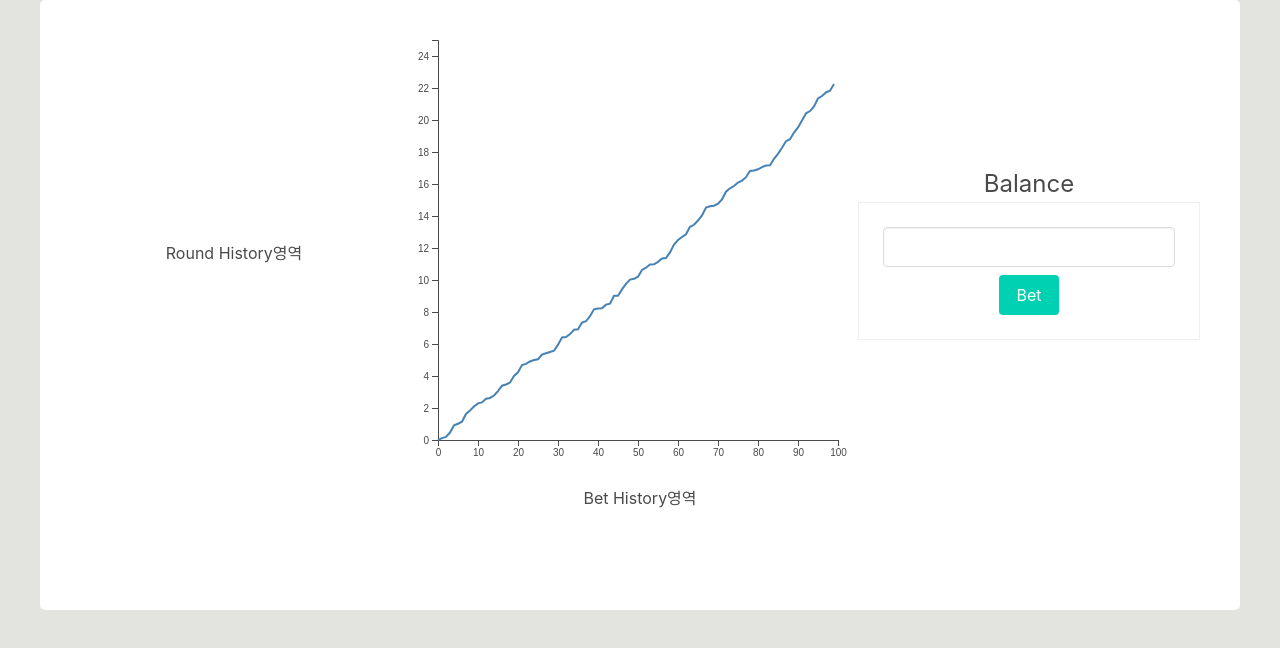
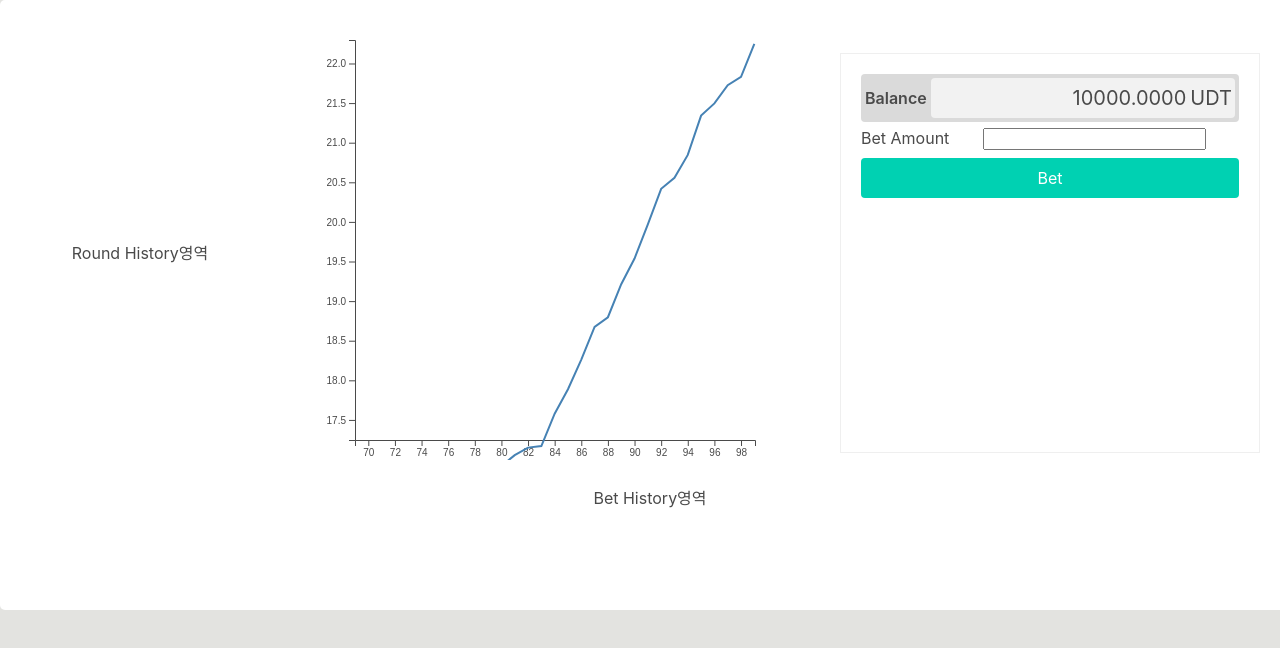
Before and after one commit to jeonsoeun/special-rocket, a React app: page / in a window 1280 px wide. Shown: the top 648 px of the page. Built offline with nearby package versions, Linux system fonts and the light colour scheme; a web font is replaced by a local one.

Commit message:
중간 저장

```diff
--- a/src/components/Graph.tsx
+++ b/src/components/Graph.tsx
@@ -44,8 +44,8 @@ const Graph = () => {
       const width = 400;
       const height = 400;
 
-      const DOMAIN_WIDTH_MAX = 100;
-      const DOMAIN_HEIGHT_MAX = 25;
+      const DOMAIN_WIDTH_MAX = 30;
+      const DOMAIN_HEIGHT_MAX = 5;
       // data 최대 수치가 DOMAIN_WIDTH_MAX보다 작으면 0부터, DOMAIN_WIDTH_MAX이상이면 최대수치 - DOMAIN_WIDTH_MAX부터
       const domainXStart =
         targetData.length === 0 ||
--- a/src/components/bettingZone/BetContainer.tsx
+++ b/src/components/bettingZone/BetContainer.tsx
@@ -1,24 +1,12 @@
 import React, { useState } from 'react';
 import BettingZone from './BettingZone';
-import PreBettingZone from './PreBettingZone';
 import UserBalance from './UserBalance';
 
-const BETTING_ZONE = 'betting-zone';
-const PRE_BETTING_ZONE = 'preBetting-zone';
-type TBettingZone = 'betting-zone' | 'preBetting-zone';
-
 const BetContainer = () => {
-  const [selectedTab, setSelectedTap] = useState<TBettingZone>(BETTING_ZONE);
-  function onClickTab(newSelected: TBettingZone) {
-    setSelectedTap(newSelected);
-  }
   return (
     <div className={`bet-container`}>
       <UserBalance />
-      <div className="selected-bet-type">
-        {selectedTab === BETTING_ZONE && <BettingZone />}
-        {selectedTab === PRE_BETTING_ZONE && <PreBettingZone />}
-      </div>
+      <BettingZone />
     </div>
   );
 };
--- a/src/components/bettingZone/BettingZone.tsx
+++ b/src/components/bettingZone/BettingZone.tsx
@@ -3,11 +3,14 @@ import React from 'react';
 const BettingZone = () => {
   return (
     <div className="betting-zone">
-      <div className="p-1">
-        <input type="text" className="input" id="betting-zone-input" />
+      <div className="bet-amount pt-1 pb-1">
+        <span>Bet Amount</span>
+        <span className="amount-input">
+          <input type="text" id="betting-zone-input" />
+        </span>
       </div>
-      <div className="p-1">
-        <button className={`button is-primary btn-bet`}>Bet</button>
+      <div className="pt-1 pb-1">
+        <button className={`button is-primary is-fullwidth`}>Bet</button>
       </div>
     </div>
   );
--- a/src/components/bettingZone/UserBalance.tsx
+++ b/src/components/bettingZone/UserBalance.tsx
@@ -1,10 +1,17 @@
 import React from 'react';
+import { useSelector } from 'react-redux';
+import { RootState } from '../../store';
 
 const UserBalance = () => {
+  const { strAmount, symbol } = useSelector(
+    (state: RootState) => state.balance
+  );
   return (
-    <div className="user-balance">
-      <span className="is-size-4">
-        <span>Balance</span>
+    <div className="user-balance p-1">
+      <span className="mr-1 has-text-weight-semibold">Balance </span>
+      <span className="balance-amount">
+        <span className="amount pr-1 is-size-5">{strAmount}</span>
+        <span className="symbol is-size-5">{symbol}</span>
       </span>
     </div>
   );
--- a/src/store/balance.ts
+++ b/src/store/balance.ts
@@ -4,14 +4,14 @@ interface IBalance {
   fraction: number;
   amount: number;
   symbol: string;
-  strExpr: string;
+  strAmount: string;
 }
 
 const initState: IBalance = {
   fraction: 4,
   amount: 100000000,
   symbol: 'UDT',
-  strExpr: '10000.0000',
+  strAmount: '10000.0000',
 };
 
 export const balanceSlice = createSlice({
--- /dev/null
+++ b/src/styles/_balance.scss
@@ -0,0 +1,24 @@
+.user-balance {
+  display: flex;
+  justify-content: center;
+  align-items: center;
+  padding: 3px;
+  background-color: #dadada;
+  border-radius: 4px;
+}
+.balance-amount {
+  display: flex;
+  justify-content: space-between;
+  align-items: center;
+  padding: 3px;
+  background-color: #f2f2f2;
+  height: 40px;
+  border-radius: 4px;
+  flex-grow: 1;
+  .amount {
+    text-align: end;
+    flex-grow: 1;
+  }
+  .symbol {
+  }
+}
--- /dev/null
+++ b/src/styles/_bet-container.scss
@@ -0,0 +1,17 @@
+.bet-container {
+  border: 1px solid #efefef;
+  padding: 20px;
+  flex-grow: 1;
+  height: 400px;
+}
+.betting-zone {
+}
+
+.bet-amount {
+  display: flex;
+  justify-content: center;
+  align-items: center;
+  .amount-input {
+    flex-grow: 1;
+  }
+}
--- a/src/styles/_betting-zone.scss
+++ /dev/null
@@ -1,7 +0,0 @@
-.selected-bet-type {
-  border: 1px solid #efefef;
-  padding: 20px;
-}
-.betting-zone {
-  min-width: 300px;
-}
--- a/src/styles/_game.scss
+++ b/src/styles/_game.scss
@@ -7,5 +7,7 @@
   align-items: center;
   justify-content: center;
 }
-.user-balance {
+
+.graph {
+  width: 600px;
 }
--- a/src/styles/_round-history.scss
+++ b/src/styles/_round-history.scss
@@ -1,3 +1,3 @@
 .round-history {
-  width: 500px;
+  width: 200px;
 }
--- a/src/styles/main.scss
+++ b/src/styles/main.scss
@@ -9,12 +9,13 @@ body {
 }
 .wrapper {
   margin: auto;
-  width: 1200px;
+  width: 1300px;
   background-color: #fff;
   border-radius: 5px;
   padding: 20px 20px 100px 20px;
 }
 
-@import './betting-zone.scss';
+@import './balance';
+@import './bet-container';
 @import './game.scss';
 @import './round-history.scss';
--- a/webpack.config.js
+++ b/webpack.config.js
@@ -74,7 +74,7 @@ module.exports = {
     new webpack.DefinePlugin({
       VERSION: JSON.stringify(pkg.version),
       'process.env.NODE_ENV': JSON.stringify(process.env.NODE_ENV),
-      PUBLIC_URL: JSON.stringify(process.env.PUBLIC_URL),
+      PUBLIC_URL: isDev ? '/public' : JSON.stringify(process.env.PUBLIC_URL),
     }),
   ],
   resolve: {
```
